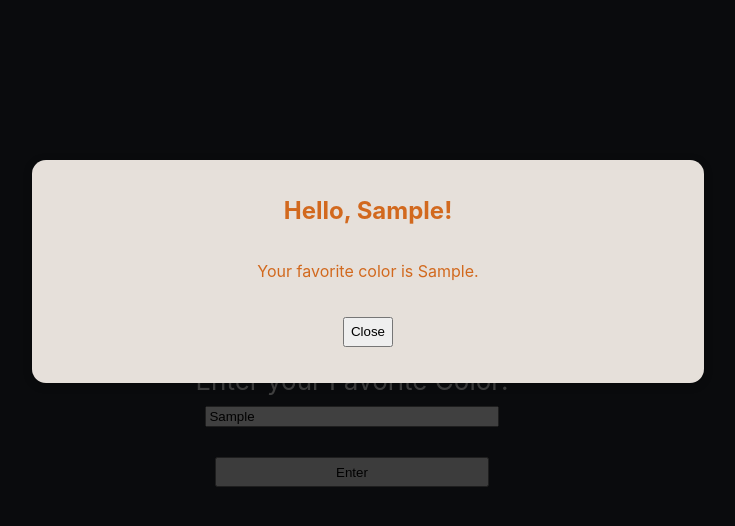
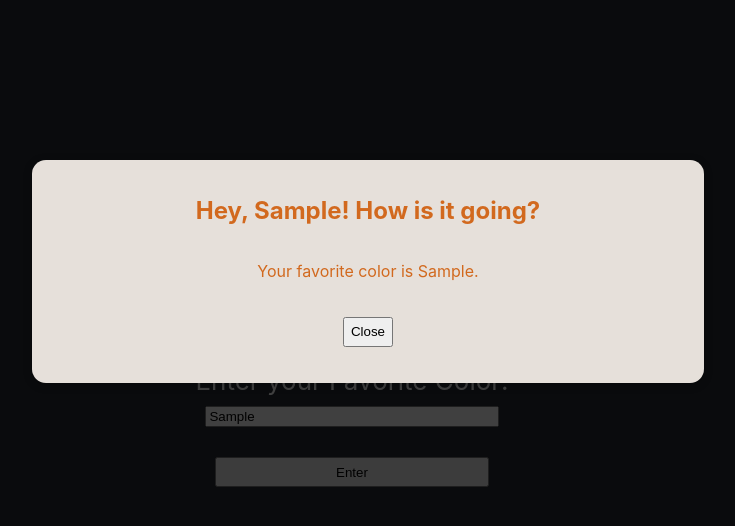
Before and after one commit to Jesha2/modal_project, a React (Create React App) app: page / in a window 1280 px wide. Both pictures are taken after typing "Sample", "Sample" into the empty fields and a click on the button "Enter". Shown: the top 526 px of the page, without its empty margins (288-1023 px from the left). Built offline with nearby package versions, Linux system fonts and the light colour scheme.

Commit message:
added the ModalComponent

```diff
--- a/src/App.js
+++ b/src/App.js
@@ -2,7 +2,8 @@
 import './App.css';
 import { useState } from 'react';
 import React from 'react';
-import ReactDOM from 'react-dom'
+import ReactDOM from 'react-dom';
+import ModalComponent from './ModalComponent';
 
 function App() {
 
@@ -47,21 +48,7 @@ function App() {
     openModal(); // Open the modal when the form is submitted
     window.addEventListener('keydown', handleEscapeKey);
   }
-  const Backdrop = (props)=>{
-    return(
-      //className="backdrop" onClick={closeModal}
-      <div className="backdrop" onClick={props.onConfirm} />
-    )
-  }
-  const ModalOverLay = (props)=>{
-    return(
-      <div className="modal">
-      <h2>Hello, {props.name}!</h2>
-      <p>Your favorite color is {props.color}.</p>
-      <button onClick={props.onConfirm}>Close</button>
-    </div>
-    )
-  }
+  ;
   // div>
   //              <div className="backdrop" onClick={closeModal} > </div>
   //              <div className="modal" >
@@ -72,18 +59,13 @@ function App() {
   //         </div>
 
   return (
+
+
     <div className="App">
       <header className="App-header">
 
       {isModalOpen && (
-        <React.Fragment>
-
-          {ReactDOM.createPortal(<Backdrop onConfirm={closeModal}/>, document.getElementById("backdrop-root"))}
-          {ReactDOM.createPortal(<ModalOverLay name={name}  color={color} onConfirm={closeModal}/>, document.getElementById("overlay-root"))}
-
-        </React.Fragment>
-
-
+         <ModalComponent onConfirm={closeModal} name={name}  color={color}/>
         )}
 
         <form onSubmit={onSubmitHandler}>
--- a/src/modalComponent.js
+++ b/src/modalComponent.js
@@ -1,13 +1,29 @@
-import React from 'react'
-import { ReactDOM } from 'react'
+import React from 'react';
+import ReactDOM from 'react-dom'
 
+const Backdrop = (props)=>{
+    return(
+      //className="backdrop" onClick={closeModal}
+      <div className="backdrop" onClick={props.onConfirm} />
+    )
+  }
+  const ModalOverLay = (props)=>{
+    return(
+      <div className="modal">
+      <h2>Hey, {props.name}! How is it going?</h2>
+      <p>Your favorite color is {props.color}.</p>
+      <button onClick={props.onConfirm}>Close</button>
+    </div>
+    )
+  }
 const modalComponent = (props) => {
   return (
-    <div>
+    <React.Fragment>
 
+        {ReactDOM.createPortal(<Backdrop onConfirm={props.onConfirm}/>, document.getElementById("backdrop-root"))}
+        {ReactDOM.createPortal(<ModalOverLay name={props.name}  color={props.color} onConfirm={props.onConfirm}/>, document.getElementById("overlay-root"))}
 
-
-    </div>
+  </React.Fragment>
   )
 }
 
```
